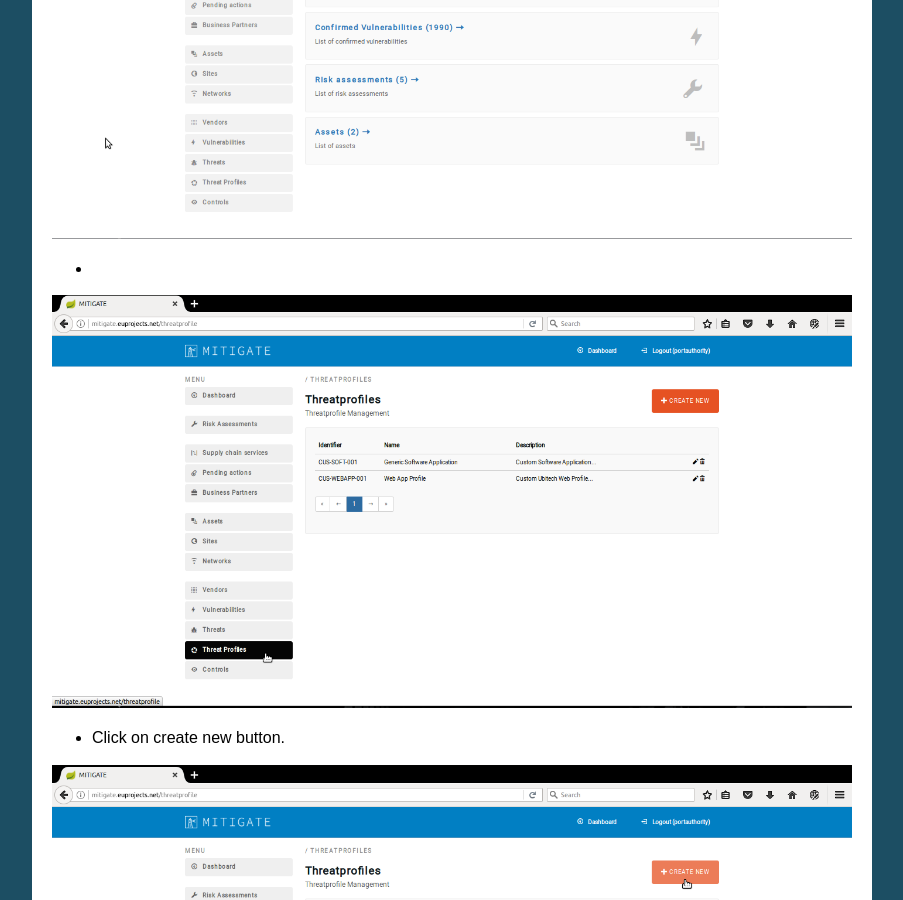
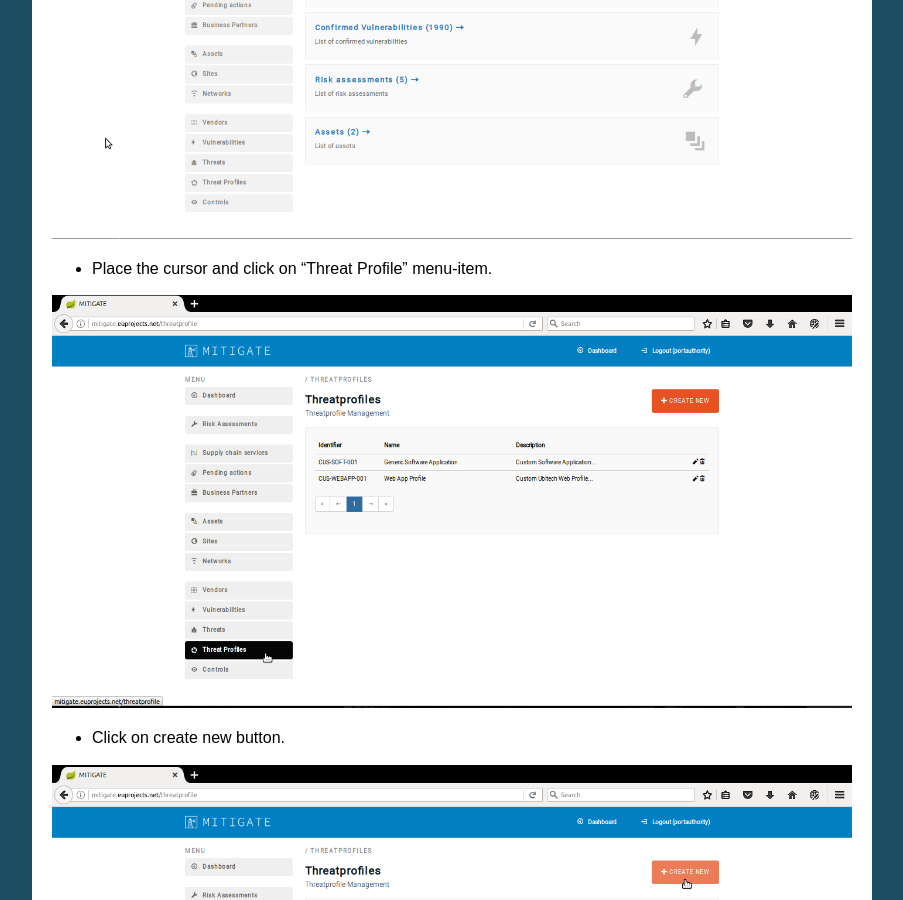
Before and after one commit to singularlogic/mitigate-documentation, a Sphinx documentation site: the page built from docs/c_threats_p.rst, in a window 1280 px wide and 900 px high, scrolled down 401 px. Shown: the whole window, without its empty margins (198-1101 px from the left). Built offline with Sphinx 7.4.7, drawn with Linux system fonts in a browser that asks for light colours.

Commit message:
Update c_threats_p.rst

```diff
--- a/docs/c_threats_p.rst
+++ b/docs/c_threats_p.rst
@@ -12,7 +12,7 @@ Add a new threat profile
 
 .. image:: assets/Log_4.png
 
--
+- Place the cursor and click on "Threat Profile" menu-item.
 
 .. image:: assets/n_tp.png
 
```
